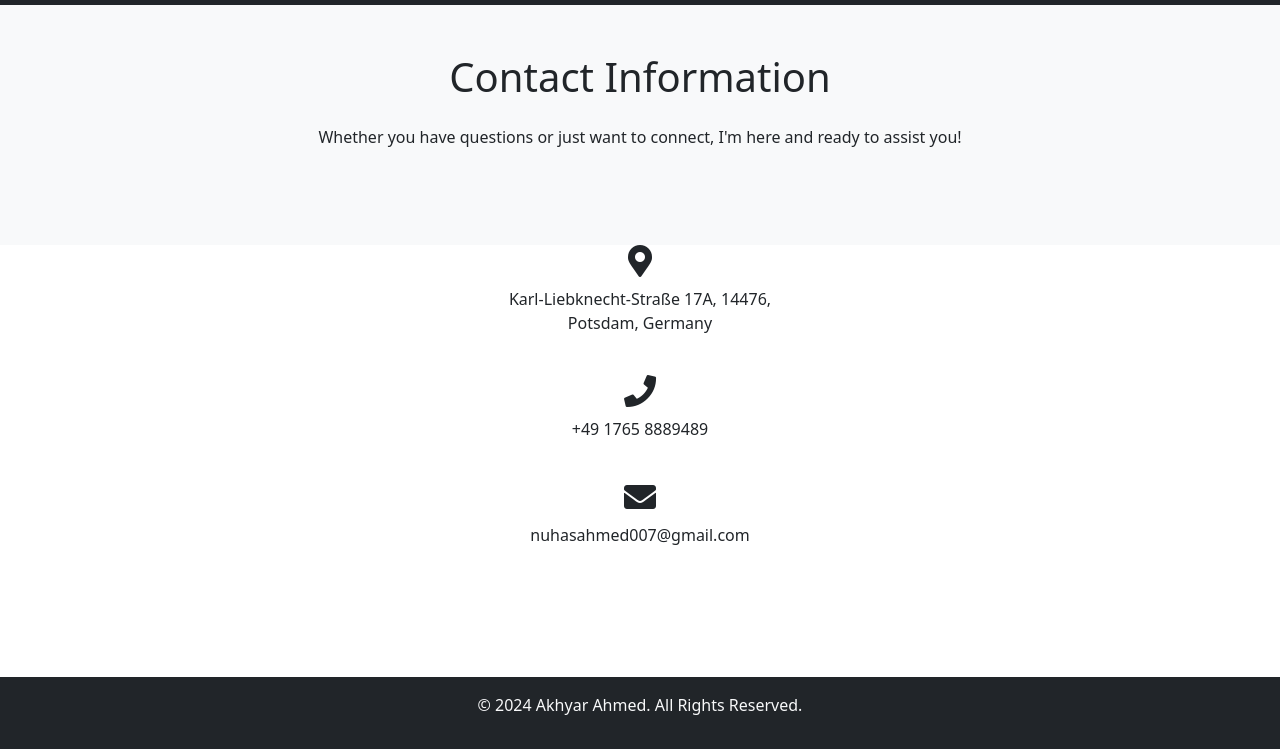
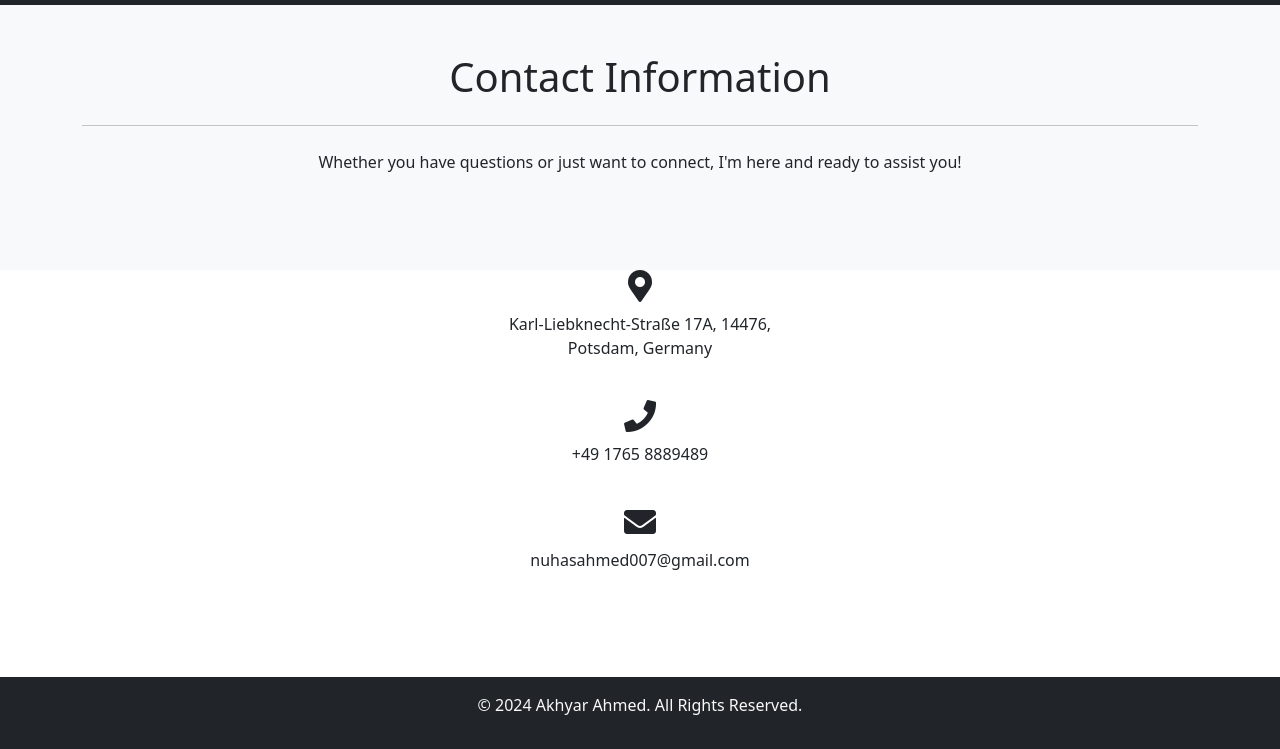
Before and after one commit to akhyar-ahmed/portfolio, a plain HTML site: page contact.html in a window 1280 px wide. Shown: the part 51-800 px from the top of the page. Drawn offline with nearby package versions, Linux system fonts and the light colour scheme.

Commit message:
Some minor updates!

```diff
--- a/contact.html
+++ b/contact.html
@@ -48,10 +48,14 @@
   <div class="content">
     <!-- Section: Contact -->
     <section class="bg-light py-5">
+      <div class="container">
         <!-- Section heading -->
         <h1 class="h1-responsive font-weight-bold text-center mb-4">Contact Information</h2>
+        <hr class="my-4">
         <!-- Section description -->
         <p class="text-center w-responsive mx-auto mb-5">Whether you have questions or just want to connect, I'm here and ready to assist you!</p>
+
+      </div>
     </section>
     <div class="row justify-content-center">
       <!-- Grid column -->
```
Also changed, not shown: index.html (+5 -0 lines).
